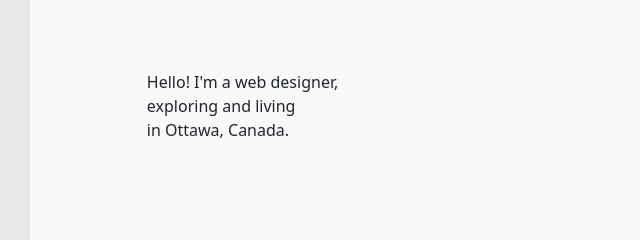
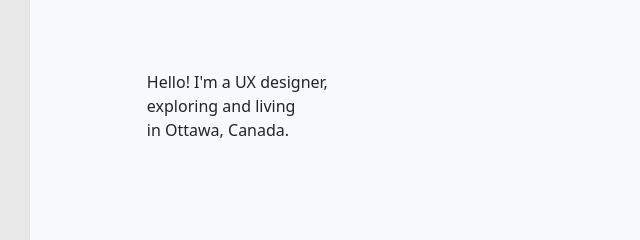
Before and after one commit to haji00/portfolio, a plain HTML site: page index.html in a window 1280 px wide. Shown: the part 253-493 px from the top of the page, 41-681 px from the left. Drawn offline with nearby package versions, Linux system fonts and the light colour scheme.

Commit message:
Adds changes

```diff
--- a/index.html
+++ b/index.html
@@ -70,7 +70,7 @@ c-21.28,0-42.379,26.355-65.929,72.255C271.838,112.328,288.336,74.117,289.375,58.
                 <div class="container">
                     <div class="row align-items-center justify-content-around" id="roll-in">
                         <div class="col-4 text-dark">
-                            <p>Hello! I'm a web designer, <br> exploring and living <br> in Ottawa, Canada.</p>
+                            <p>Hello! I'm a UX designer, <br> exploring and living <br> in Ottawa, Canada.</p>
                         </div>
                         <div class="col-4 py-4 my-4">
                             <img src="images/about1.jpg" alt="Sepidah's Image" class="img-fluid">
```
